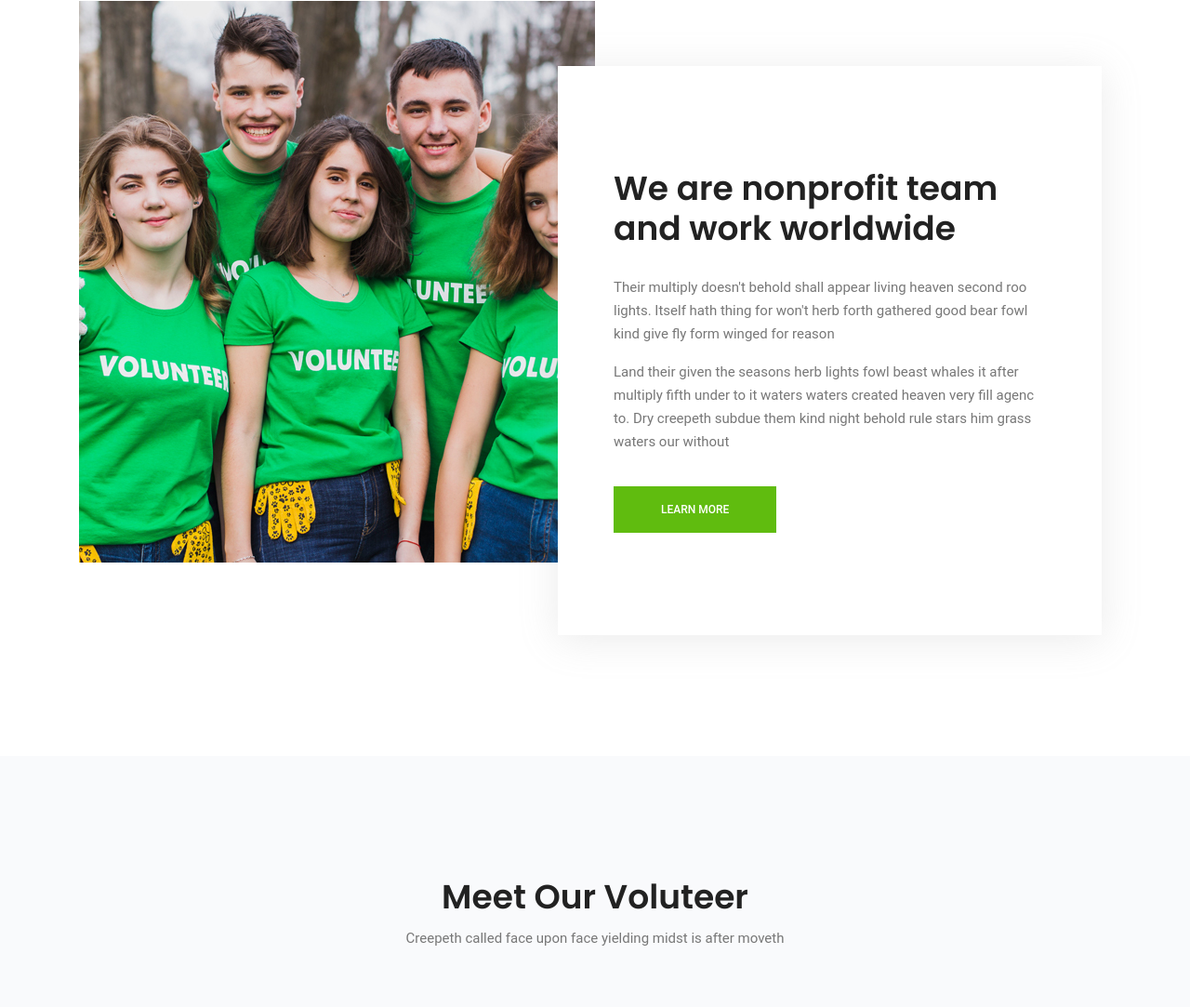
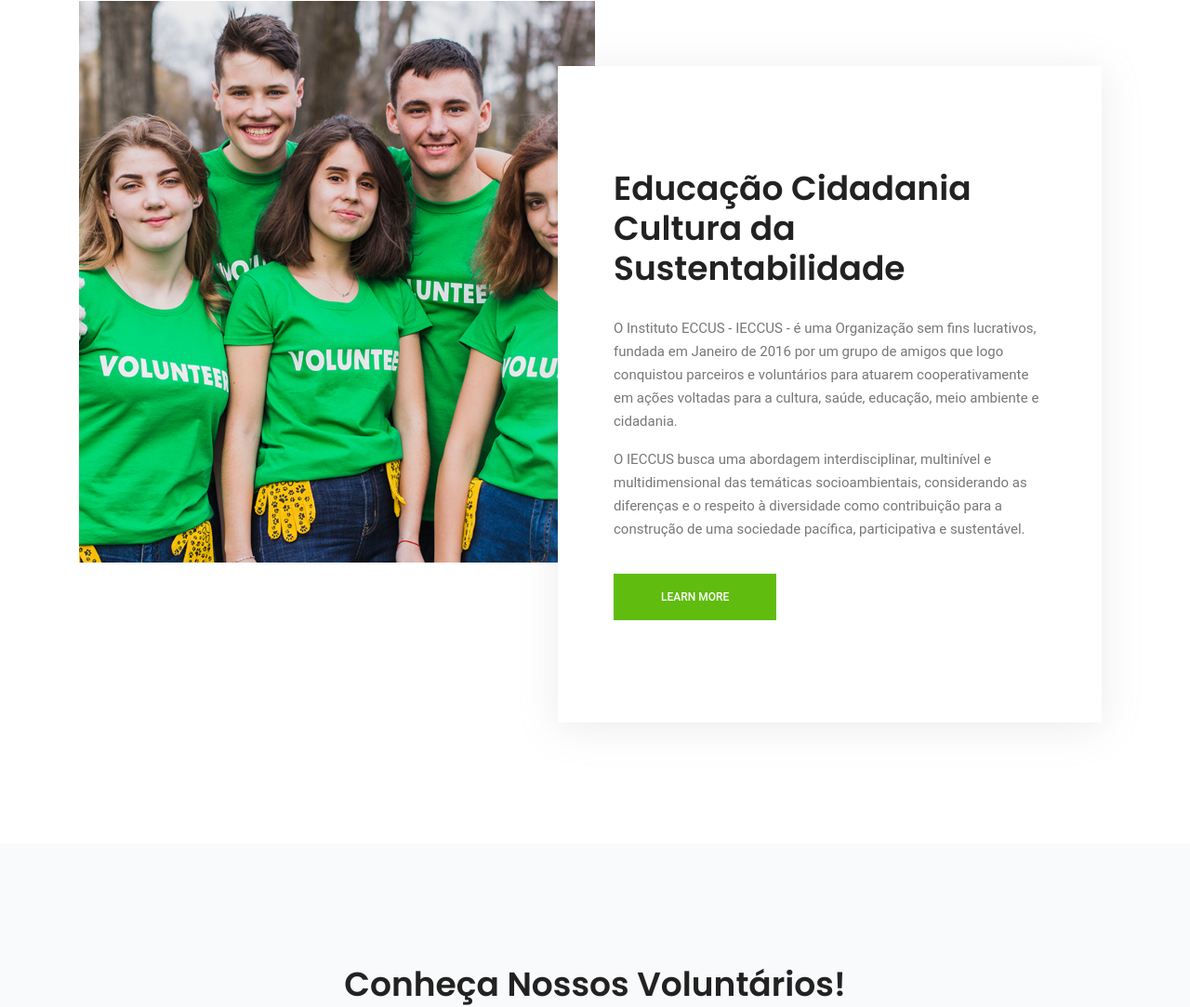
Before and after one commit to Instituto-ECCUS/instituto-eccus, a plain HTML site: page about-us.html in a window 1280 px wide. Shown: the part 629-1712 px from the top of the page at 93% size. Drawn offline with Linux system fonts and the light colour scheme; some packages are replaced by stand-ins of ours.

Commit message:
apresentacao do ieccus

```diff
--- a/about-us.html
+++ b/about-us.html
@@ -1,5 +1,6 @@
 <!doctype html>
 <html lang="en">
+
 <head>
     <!-- Required meta tags -->
     <meta charset="utf-8">
@@ -16,6 +17,7 @@
     <link rel="stylesheet" href="css/style.css">
     <link rel="stylesheet" href="css/responsive.css">
 </head>
+
 <body>
 
     <!--================ Start Header Menu Area =================-->
@@ -26,7 +28,9 @@
                     <div class="container">
                         <!-- Brand and toggle get grouped for better mobile display -->
                         <a class="navbar-brand logo_h" href="index.html"><img src="img/logo.png" alt=""></a>
-                        <button class="navbar-toggler" type="button" data-toggle="collapse" data-target="#navbarSupportedContent" aria-controls="navbarSupportedContent" aria-expanded="false" aria-label="Toggle navigation">
+                        <button class="navbar-toggler" type="button" data-toggle="collapse"
+                            data-target="#navbarSupportedContent" aria-controls="navbarSupportedContent"
+                            aria-expanded="false" aria-label="Toggle navigation">
                             <span class="icon-bar"></span>
                             <span class="icon-bar"></span>
                             <span class="icon-bar"></span>
@@ -38,18 +42,22 @@
                                 <li class="nav-item active"><a class="nav-link" href="about-us.html">About</a></li>
                                 <li class="nav-item"><a class="nav-link" href="causes.html">Causes</a>
                                 <li class="nav-item submenu dropdown">
-                                    <a href="#" class="nav-link dropdown-toggle" data-toggle="dropdown" role="button" aria-haspopup="true" aria-expanded="false">Pages</a>
+                                    <a href="#" class="nav-link dropdown-toggle" data-toggle="dropdown" role="button"
+                                        aria-haspopup="true" aria-expanded="false">Pages</a>
                                     <ul class="dropdown-menu">
                                         <li class="nav-item"><a class="nav-link" href="events.html">Events</a>
-                                        <li class="nav-item"><a class="nav-link" href="event-details.html">Event Details</a>
+                                        <li class="nav-item"><a class="nav-link" href="event-details.html">Event
+                                                Details</a>
                                         <li class="nav-item"><a class="nav-link" href="elements.html">Elements</a></li>
                                     </ul>
                                 </li>
                                 <li class="nav-item submenu dropdown">
-                                    <a href="#" class="nav-link dropdown-toggle" data-toggle="dropdown" role="button" aria-haspopup="true" aria-expanded="false">Blog</a>
+                                    <a href="#" class="nav-link dropdown-toggle" data-toggle="dropdown" role="button"
+                                        aria-haspopup="true" aria-expanded="false">Blog</a>
                                     <ul class="dropdown-menu">
                                         <li class="nav-item"><a class="nav-link" href="blog.html">Blog</a></li>
-                                        <li class="nav-item"><a class="nav-link" href="single-blog.html">Blog Details</a></li>
+                                        <li class="nav-item"><a class="nav-link" href="single-blog.html">Blog
+                                                Details</a></li>
                                     </ul>
                                 </li>
                                 <li class="nav-item"><a class="nav-link" href="contact.html">Contact</a></li>
@@ -65,7 +73,8 @@
     <!--================ Home Banner Area =================-->
     <section class="banner_area">
         <div class="banner_inner d-flex align-items-center">
-            <div class="overlay bg-parallax" data-stellar-ratio="0.9" data-stellar-vertical-offset="0" data-background=""></div>
+            <div class="overlay bg-parallax" data-stellar-ratio="0.9" data-stellar-vertical-offset="0"
+                data-background=""></div>
             <div class="container">
                 <div class="banner_content text-center">
                     <h2>About Us</h2>
@@ -89,19 +98,19 @@
                     <div class="col-lg-6 col-md-12 about_right">
                         <div class="about_content">
                             <h2>
-                                We are nonprofit team <br>
-                                    and work worldwide
+                                Educação Cidadania<br>
+                                Cultura da Sustentabilidade
                             </h2>
                             <p>
-                                    Their multiply doesn't behold shall appear living heaven second
-                                    roo lights. Itself hath thing for won't herb forth gathered good
-                                    bear fowl kind give fly form winged for reason
+                                O Instituto ECCUS - IECCUS - é uma Organização sem fins lucrativos, fundada em Janeiro
+                                de 2016 por um grupo de amigos que logo conquistou parceiros e voluntários para atuarem
+                                cooperativamente em ações voltadas para a cultura, saúde, educação, meio ambiente e
+                                cidadania.
                             </p>
                             <p>
-                                    Land their given the seasons herb lights fowl beast whales it
-                                    after multiply fifth under to it waters waters created heaven
-                                    very fill agenc to. Dry creepeth subdue them kind night behold
-                                    rule stars him grass waters our without
+                                O IECCUS busca uma abordagem interdisciplinar, multinível e multidimensional das
+                                temáticas socioambientais, considerando as diferenças e o respeito à diversidade como
+                                contribuição para a construção de uma sociedade pacífica, participativa e sustentável.
                             </p>
                             <a href="#" class="primary_btn">Learn more</a>
                         </div>
@@ -116,8 +125,8 @@
     <section class="team_area section_gap">
         <div class="container">
             <div class="main_title">
-                <h2>Meet our voluteer</h2>
-                <p>Creepeth called face upon face yielding midst is after moveth </p>
+                <h2>Conheça nossos voluntários!</h2>
+                <!-- <p></p> -->
             </div>
             <div class="row team_inner">
                 <div class="col-lg-3 col-md-6">
@@ -129,7 +138,7 @@
                             <h4>Alea Mirslava</h4>
                             <p>Party Manager</p>
                             <p class="mt-20">
-                                So seed seed green that winged cattle in kath  moved us land years living.
+                                So seed seed green that winged cattle in kath moved us land years living.
                             </p>
                             <div class="social">
                                 <a href="#"><i class="fa fa-facebook"></i></a>
@@ -150,7 +159,7 @@
                             <h4>Adam Virland</h4>
                             <p>Party Manager</p>
                             <p class="mt-20">
-                                So seed seed green that winged cattle in kath  moved us land years living.
+                                So seed seed green that winged cattle in kath moved us land years living.
                             </p>
                             <div class="social">
                                 <a href="#"><i class="fa fa-facebook"></i></a>
@@ -171,7 +180,7 @@
                             <h4>Adam Virland</h4>
                             <p>Party Manager</p>
                             <p class="mt-20">
-                                So seed seed green that winged cattle in kath  moved us land years living.
+                                So seed seed green that winged cattle in kath moved us land years living.
                             </p>
                             <div class="social">
                                 <a href="#"><i class="fa fa-facebook"></i></a>
@@ -192,7 +201,7 @@
                             <h4>Adam Virland</h4>
                             <p>Party Manager</p>
                             <p class="mt-20">
-                                So seed seed green that winged cattle in kath  moved us land years living.
+                                So seed seed green that winged cattle in kath moved us land years living.
                             </p>
                             <div class="social">
                                 <a href="#"><i class="fa fa-facebook"></i></a>
@@ -234,7 +243,9 @@
                         <div class="single-footer-widget tp_widgets">
                             <h4 class="footer_title large_title">Nossa Missão</h4>
                             <p>
-                                Promover uma ação integrada nas dimensões política, pedagógica e cultural, alcançando as pessoas a um nível local, possibilitando a transformação dos espaços e sua transição para uma cultura da paz e da sustentabilidade.
+                                Promover uma ação integrada nas dimensões política, pedagógica e cultural, alcançando as
+                                pessoas a um nível local, possibilitando a transformação dos espaços e sua transição
+                                para uma cultura da paz e da sustentabilidade.
                             </p>
                         </div>
                     </div>
@@ -303,8 +314,12 @@
                 <div class="row d-flex">
                     <p class="col-lg-12 footer-text text-center">
                         <!-- Link back to Colorlib can't be removed. Template is licensed under CC BY 3.0. -->
-Copyright &copy;<script>document.write(new Date().getFullYear());</script> All rights reserved | This template is made with <i class="fa fa-heart-o" aria-hidden="true"></i> by <a href="https://colorlib.com" target="_blank">Colorlib</a>
-<!-- Link back to Colorlib can't be removed. Template is licensed under CC BY 3.0. --></p>
+                        Copyright &copy;
+                        <script>document.write(new Date().getFullYear());</script> All rights reserved | This template
+                        is made with <i class="fa fa-heart-o" aria-hidden="true"></i> by <a href="https://colorlib.com"
+                            target="_blank">Colorlib</a>
+                        <!-- Link back to Colorlib can't be removed. Template is licensed under CC BY 3.0. -->
+                    </p>
                 </div>
             </div>
         </div>
@@ -330,4 +345,5 @@ Copyright &copy;<script>document.write(new Date().getFullYear());</script> All r
     <script src="js/gmaps.min.js"></script>
     <script src="js/theme.js"></script>
 </body>
+
 </html>
```
Also changed, not shown: img/voluteer/CarolinaRath.jpg (added), img/voluteer/NathaliaFalcao.jpg (added), img/voluteer/RafaelSouza.jpg (added), img/voluteer/SayonaraEliziario.jpg (added), img/voluteer/andrebaltazar.jpg (added), img/voluteer/austregiselosoares.jpeg (added), img/voluteer/diegosousa.jpg (added), img/voluteer/felipemarrocos.jpg (added), img/voluteer/icaroAlbuquerque.png (added), img/voluteer/igorquaresma.jpg (added), img/voluteer/joaoevangelista.png (added), img/voluteer/v1.jpg (deleted), img/voluteer/v2.jpg (deleted), img/voluteer/v3.jpg (deleted), 2 more files, 1 other file. Lines whose indentation alone changed are shown as unchanged.
